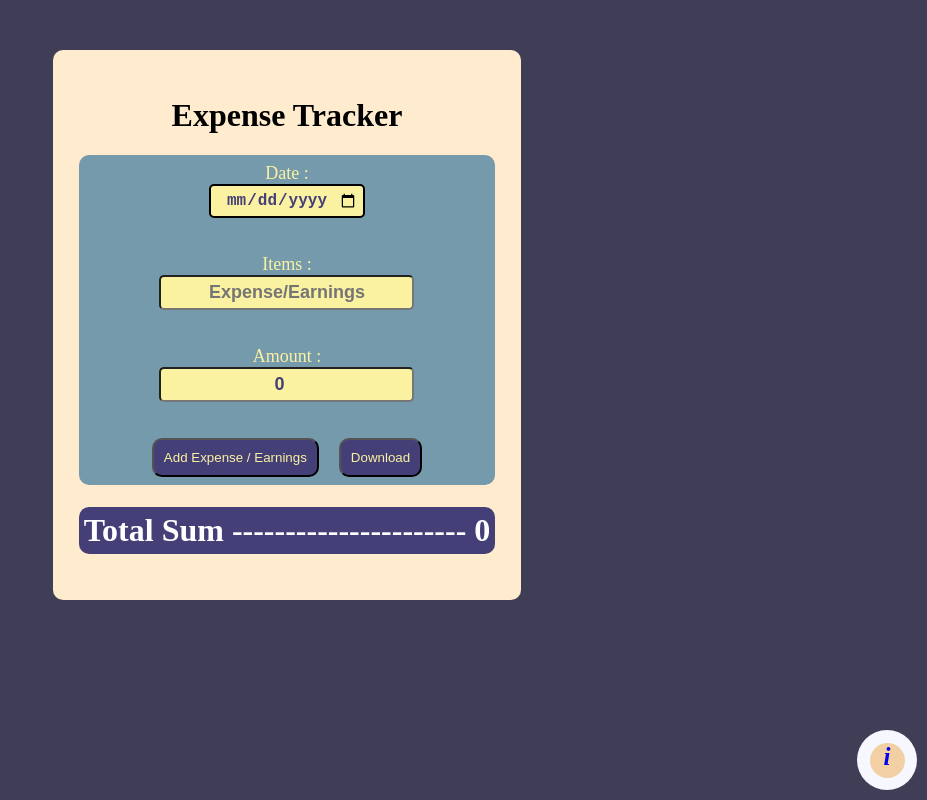
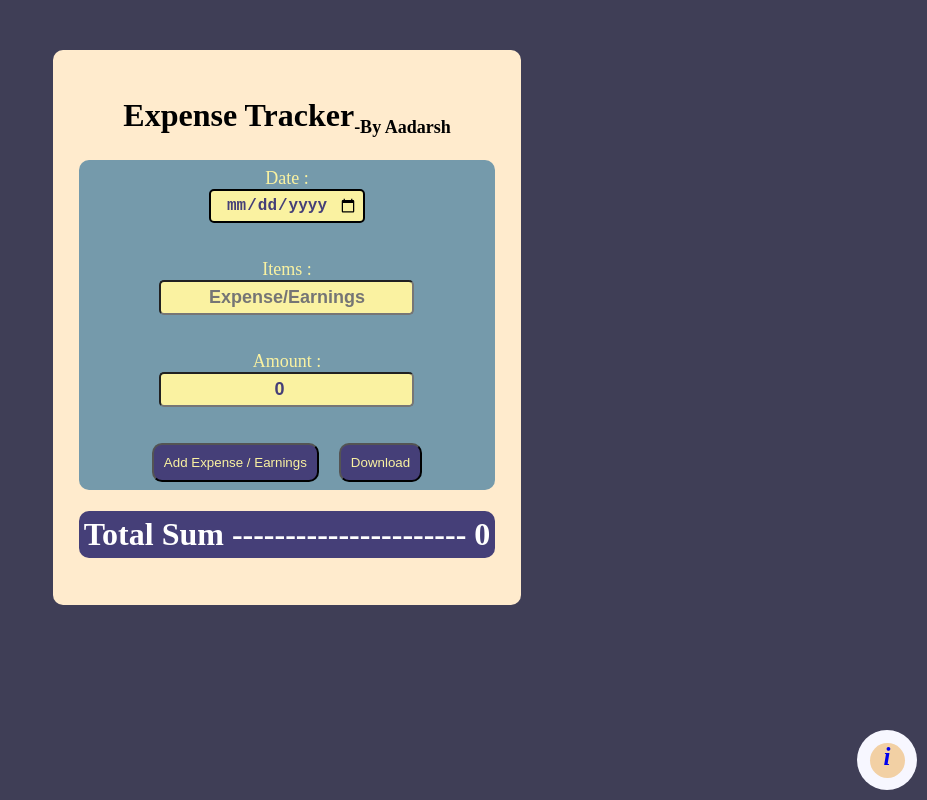
Before and after one commit to Aadarsh032/Expense-Tracker, a React (Create React App) app: page / in a window 1280 px wide. Shown: the whole page, without its empty margins (353-1280 px from the left). Built offline with nearby package versions, Linux system fonts and the light colour scheme.

Commit message:
Update App.js

```diff
--- a/src/App.js
+++ b/src/App.js
@@ -70,7 +70,7 @@ function App() {
 
   return (
     <div id='mainbox' >
-        <h1>Expense Tracker</h1>
+        <h1>Expense Tracker<sub id='subscript_text'>-By Aadarsh</sub></h1>
         <div id="content" >
            <div className='entries'>
             <label>Date : </label><input id='dateinput' type='date' value={date} onChange={(event)=>setDate(event.target.value)}></input>
```
